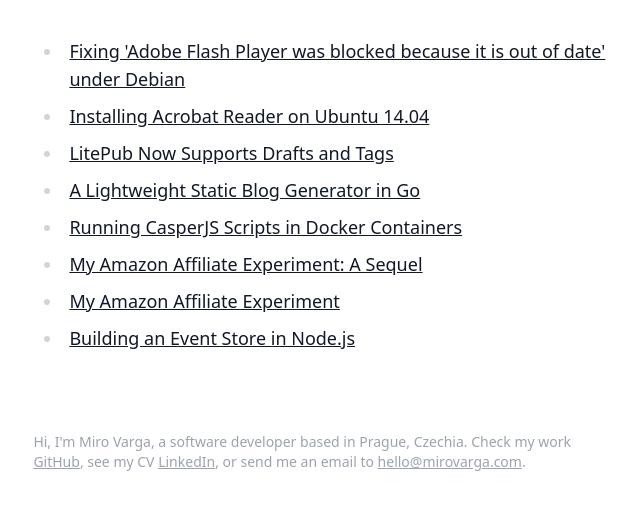
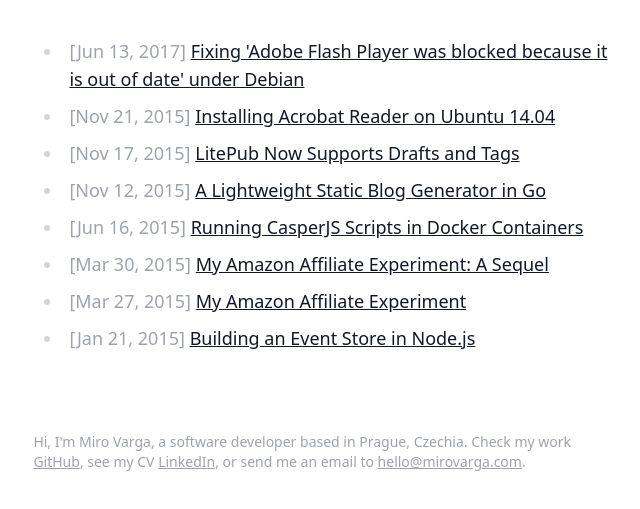
Before and after one commit to mirovarga/mirovarga.github.io, a plain HTML site: page index.html in a window 1280 px wide. Shown: the part 51-560 px from the top of the page, without its empty margins (312-952 px from the left). Drawn offline with Linux system fonts and the light colour scheme.

Commit message:
Added post dates to the home page

```diff
--- a/index.html
+++ b/index.html
@@ -15,7 +15,7 @@
             <a href="/" class="no-underline text-gray-400">MIRO VARGA</a>
           </header>
 
-          <ul><li><a href="fixing-adobe-flash-player-was-blocked-because-it-is-out-of-date-under-debian.html">Fixing 'Adobe Flash Player was blocked because it is out of date' under Debian</a></li><li><a href="installing-acrobat-reader-on-ubuntu-14-04.html">Installing Acrobat Reader on Ubuntu 14.04</a></li><li><a href="litepub-now-supports-drafts-and-tags.html">LitePub Now Supports Drafts and Tags</a></li><li><a href="a-lightweight-static-blog-generator-in-go.html">A Lightweight Static Blog Generator in Go</a></li><li><a href="running-casperjs-scripts-in-docker-containers.html">Running CasperJS Scripts in Docker Containers</a></li><li><a href="my-amazon-affiliate-experiment-a-sequel.html">My Amazon Affiliate Experiment: A Sequel</a></li><li><a href="my-amazon-affiliate-experiment.html">My Amazon Affiliate Experiment</a></li><li><a href="building-an-event-store-in-node-js.html">Building an Event Store in Node.js</a></li></ul>
+          <ul><li><span class="text-gray-400">[Jun 13, 2017] </span> <a href="fixing-adobe-flash-player-was-blocked-because-it-is-out-of-date-under-debian.html">Fixing 'Adobe Flash Player was blocked because it is out of date' under Debian</a></li><li><span class="text-gray-400">[Nov 21, 2015] </span> <a href="installing-acrobat-reader-on-ubuntu-14-04.html">Installing Acrobat Reader on Ubuntu 14.04</a></li><li><span class="text-gray-400">[Nov 17, 2015] </span> <a href="litepub-now-supports-drafts-and-tags.html">LitePub Now Supports Drafts and Tags</a></li><li><span class="text-gray-400">[Nov 12, 2015] </span> <a href="a-lightweight-static-blog-generator-in-go.html">A Lightweight Static Blog Generator in Go</a></li><li><span class="text-gray-400">[Jun 16, 2015] </span> <a href="running-casperjs-scripts-in-docker-containers.html">Running CasperJS Scripts in Docker Containers</a></li><li><span class="text-gray-400">[Mar 30, 2015] </span> <a href="my-amazon-affiliate-experiment-a-sequel.html">My Amazon Affiliate Experiment: A Sequel</a></li><li><span class="text-gray-400">[Mar 27, 2015] </span> <a href="my-amazon-affiliate-experiment.html">My Amazon Affiliate Experiment</a></li><li><span class="text-gray-400">[Jan 21, 2015] </span> <a href="building-an-event-store-in-node-js.html">Building an Event Store in Node.js</a></li></ul>
 
           <footer class="mt-20 mb-10 text-sm text-gray-400">
             Hi, I'm Miro Varga, a software developer based in Prague, Czechia.
```
Also changed, not shown: main.min.css.
